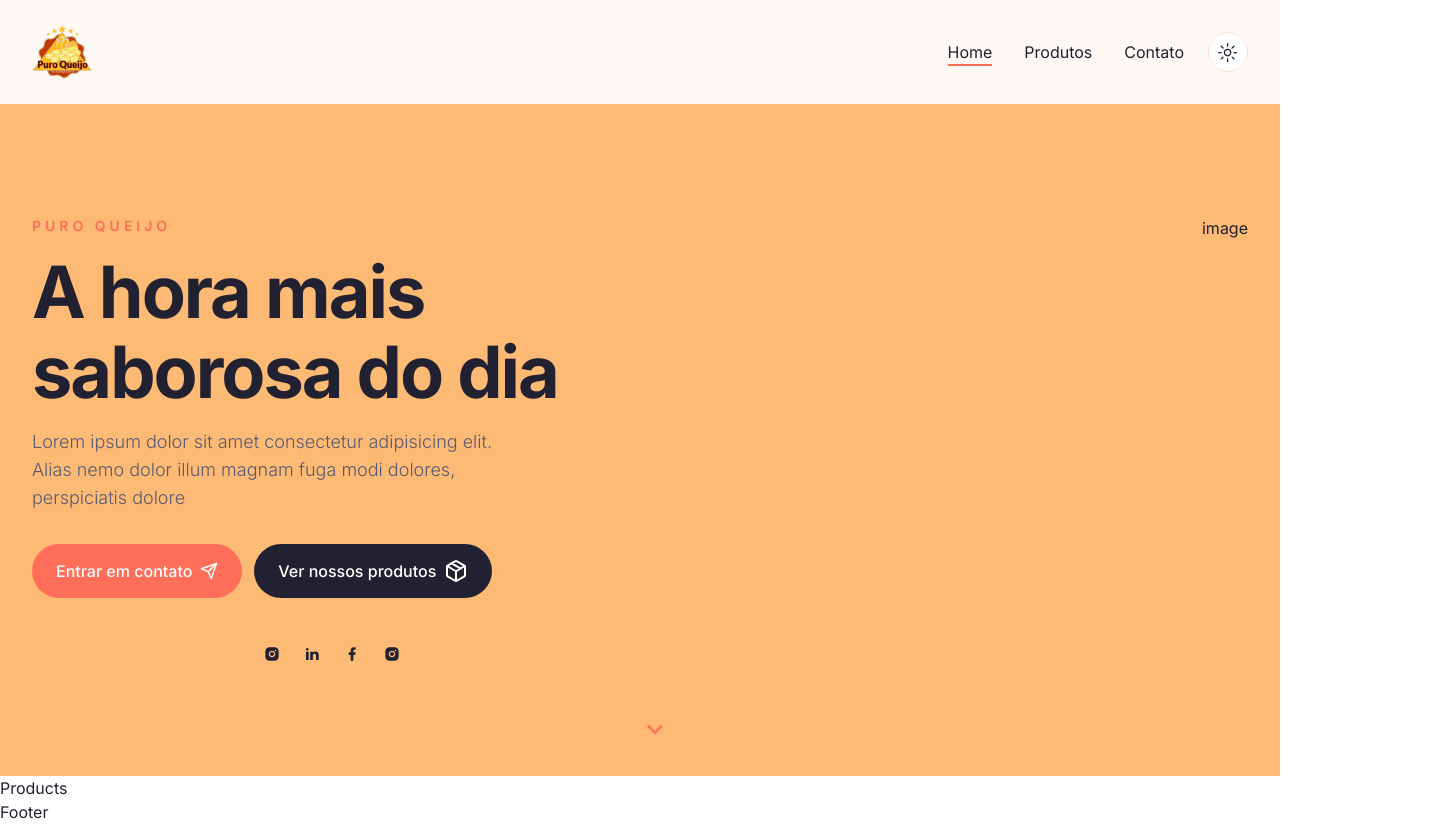
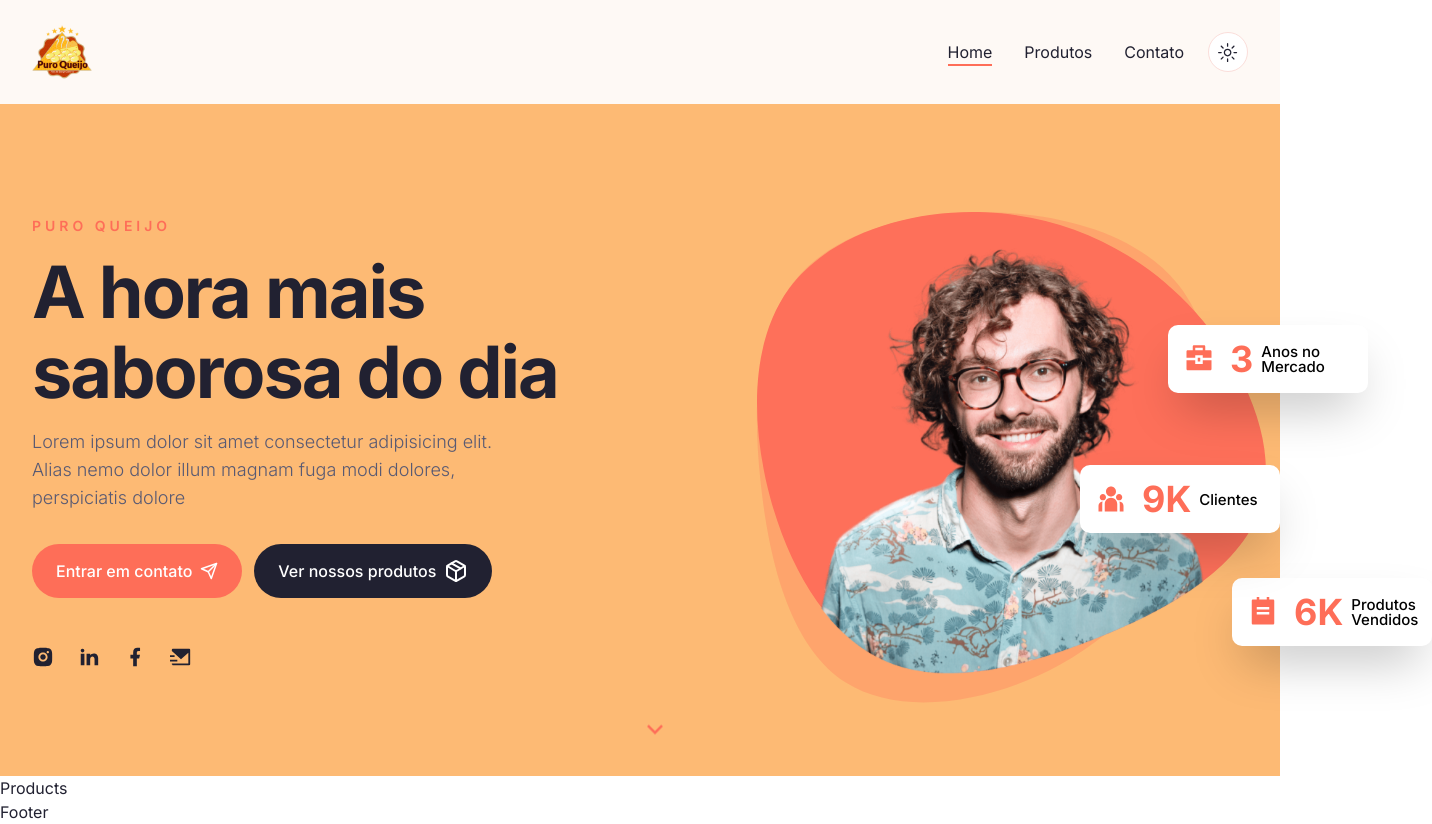
Before and after one commit to devPrates/mvp-puro-queijo, a Next.js app: page / in a window 1280 px wide. Shown: the whole page, 1432 px wide, since content can reach past the window. Built offline with nearby package versions, Linux system fonts and the light colour scheme.

Commit message:
Hero image and badge

```diff
--- a/app/globals.css
+++ b/app/globals.css
@@ -67,3 +67,7 @@
 .subtitle {
   @apply text-muted-foreground text-lg mb-8 font-light;
 }
+
+.badge {
+  @apply z-10 w-[200px] h-[68px] bg-white dark:backdrop-blur-[44px] shadow-2xl p-4 rounded-[10px] flex items-center gap-x-4;
+}
--- a/components/hero/Badge.jsx
+++ b/components/hero/Badge.jsx
@@ -1,7 +1,20 @@
+'use client'
+import CountUp from "react-countup";
 
-const BadgeHero = () => {
+
+
+const BadgeHero = ({ containerStyles, icon, endContNum, endCountText, badgeText }) => {
     return (
-        <div>Hello word</div>
+        <div className={`badge ${containerStyles}`}>
+            <div className="text-3xl text-primary">{icon}</div>
+            <div className="flex items-center gap-x-2">
+                <div className="text-4xl leading-none font-bold text-primary">
+                    <CountUp end={endContNum} delay={1} duration={4}/>
+                    {endCountText}
+                </div>
+                <div className="max-w-[70px] leading-none text-[15px] font-medium text-black">{badgeText}</div>
+            </div>
+        </div>
     )
 }
 export default BadgeHero
--- a/components/hero/HeroImage.jsx
+++ b/components/hero/HeroImage.jsx
@@ -1,7 +1,11 @@
+import Image from "next/image"
 
-const HeroImage = () => {
+
+const HeroImage = ({ containerStyles, imgSrc }) => {
     return (
-        <div>Hello word</div>
+        <div className={`${containerStyles}`}>
+            <Image src={imgSrc} fill priority alt="Imagem Puro Queijo"/>
+        </div>
     )
 }
 export default HeroImage
--- a/components/hero/Socials.jsx
+++ b/components/hero/Socials.jsx
@@ -1,6 +1,6 @@
 'use client'
 
-import { RiFacebookFill, RiInstagramFill, RiLinkedinFill } from 'react-icons/ri'
+import { RiFacebookFill, RiInstagramFill, RiLinkedinFill, RiMailSendFill  } from 'react-icons/ri'
 import Link from 'next/link'
 
 const icons = [
@@ -18,7 +18,7 @@
      },
      {
         path: '/',
-        name: <RiInstagramFill />
+        name: <RiMailSendFill  />
      },
 ]
 
--- a/components/hero/page.jsx
+++ b/components/hero/page.jsx
@@ -1,7 +1,8 @@
+'use client'
 import Link from "next/link"
 import { Button } from "@/components/ui/button"
 import { Download, Send } from "lucide-react"
-import { RiBriafcase4Fill, RiTeamFill, RiTodoFill, RiArrowDownSLine  } from 'react-icons/ri'
+import { RiBriefcase4Fill, RiTeamFill, RiTodoFill, RiArrowDownSLine  } from 'react-icons/ri'
 import { LuPackage } from "react-icons/lu";
 
 import HeroImage from "./HeroImage"
@@ -13,6 +14,7 @@
         <section className="py-12 xl:py:24 h-[84vh] xl:pt-28 bg-orange-300 dark:bg-gray-800">
             <div className="container mx-auto">
                 <div className="flex justify-between gap-x-8">
+                    {/* text */}
                     <div className="flex max-w-[600px] flex-col justify-center mx-auto xl:mx-0 text-center xl:text-left">
                         <div className="text-sm uppercase font-semibold mb-4 text-primary tracking-[4px]">
                             Puro Queijo
@@ -27,10 +29,43 @@
                                 <Button className="gap-x-2 text-white" variant="secondary"> Ver nossos produtos <LuPackage size={24}/> </Button>
                             </Link>
                         </div>
-                        <Socials containerStyles="flex gap-x-6 mx-auto"/>
+                        <Socials
+                            containerStyles="flex gap-x-6 mx-auto xl:mx-0"
+                            iconsStyles='text-foreground text-[22px] hover:text-primary transition-all' />
                     </div>
 
-                    <div className="hidden xl:flex relative">image</div>
+                    {/* image */}
+                    <div className="hidden xl:flex relative">
+                        {/* badge 1 */}
+                        <BadgeHero
+                            containerStyles='absolute top-[24%] -left-[5rem]'
+                            icon={<RiBriefcase4Fill />}
+                            endContNum={3}
+                            badgeText='Anos no Mercado'
+                        />
+                        {/* badge 2 */}
+                        <BadgeHero
+                            containerStyles='absolute top-[80%] -left-[1rem]'
+                            icon={<RiTodoFill />}
+                            endContNum={6}
+                            endCountText='K'
+                            badgeText='Produtos Vendidos'
+                        />
+                        {/* badge 3 */}
+                        <BadgeHero
+                            containerStyles='absolute top-[55%] -right-8'
+                            icon={<RiTeamFill />}
+                            endContNum={9}
+                            endCountText='K'
+                            badgeText='Clientes'
+                        />
+                        <div className="bg-hero_shape2_light dark:bg-hero_shape2_dark w-[500px] h-[500px] bg-no-repeat absolute -top-1 -right-2" >
+                            <HeroImage
+                                imgSrc='/hero/developer.png'
+                                containerStyles='bg-hero_shape w-[510px] h-[462px] bg-no-repeat relative bg-bottom'
+                            />
+                        </div>
+                    </div>
                 </div>
                 <div className="hidden md:flex absolute left-2/4 bottom-44 xl:bottom-12 animate-bounce">
                     <RiArrowDownSLine className="text-3xl text-primary" />
--- a/tailwind.config.js
+++ b/tailwind.config.js
@@ -75,7 +75,10 @@
         "accordion-up": "accordion-up 0.2s ease-out",
       },
       backgroundImage: {
-        hero: 'url(/hero/hero-bg.padding)',
+        hero: 'url(/hero/hero-bg.png)',
+        hero_shape: 'url(/hero/shape-1.svg)',
+        hero_shape2_light: 'url(/hero/shape-2-light.svg)',
+        hero_shape2_dark: 'url(/hero/shape-2-dark.svg)',
       }
     },
   },
```
